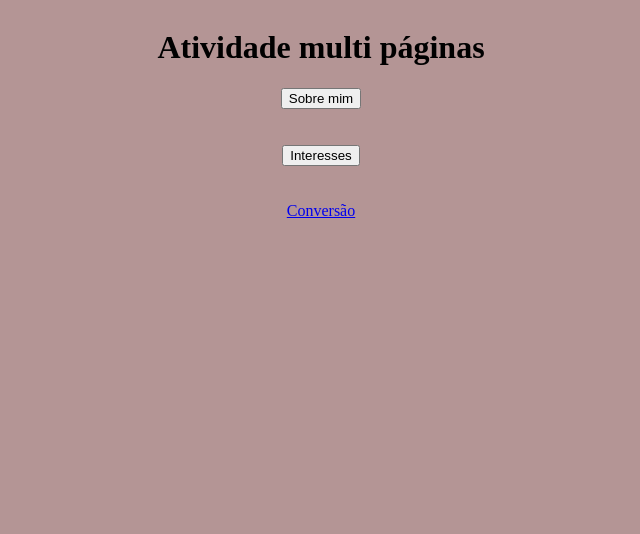
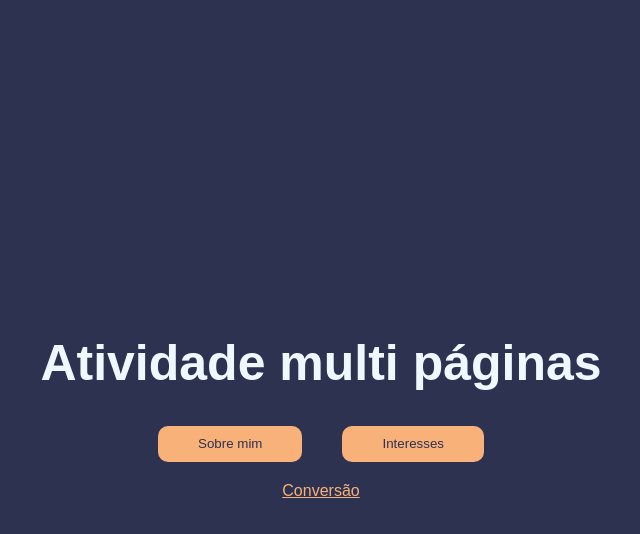
Before and after one commit to iaramaia09/primeirorepositorio, a plain HTML site: page index.html in a window 1280 px wide. Shown: the whole page, without its empty margins (319-959 px from the left). Drawn offline with Linux system fonts and the light colour scheme.

Commit message:
Add files via upload

```diff
--- a/index.html
+++ b/index.html
@@ -8,11 +8,14 @@
     <link rel="stylesheet" type="text/css" href="style.css">
 </head>
 <body>
-
-    <h1>Atividade multi páginas</h1>
-    <button onclick="sobremim()">Sobre mim</button><br><br>
-    <button onclick="interesses()"> Interesses</button><br><br>
-    <a href="temperatura.html">Conversão</a>
+    <div>
+        <h1>Atividade multi páginas</h1>
+        <div class="botao">
+            <button onclick="sobremim()">Sobre mim</button><br><br>
+            <button onclick="interesses()"> Interesses</button><br><br>
+        </div>
+        <a href="temperatura.html">Conversão</a>
+    </div>
 </body>
 </html>
 
--- a/style.css
+++ b/style.css
@@ -1,9 +1,49 @@
+html{
+    height: 100%
+}
+
 body{
-    background-color: #b49595;
+    background-color: #2d3250;
     display: flex;
-    align-items: center;
     justify-content: center;
+    margin: auto;
+    height: 100%;
     align-content: center;
-    flex-direction: column;
+    flex-wrap: wrap;
+}
 
+
+h1{
+    color:aliceblue;
+    font-family: Arial, Helvetica, sans-serif;
+    font-size: 50px;
 }
+
+button{
+    background-color: #f9b17a;
+    border: none;
+    border-radius: 10px;
+    color: #2d3250;
+    padding: 10px 40px;
+    margin: 0px 20px;
+    transition: 0.5s;
+}
+
+button:hover{
+    background-color: #ffddc4;
+    cursor: pointer;
+    transform: rotate(5deg);
+}
+
+a{
+    color:#f9b17a;
+    font-family: Arial, Helvetica, sans-serif;
+    display:flex;
+    justify-content: center;
+    margin-top: 20px
+}
+
+.botao{
+    display:flex;
+    justify-content: center
+}
```
Also changed, not shown: interesses.html (+2 -2 lines).
